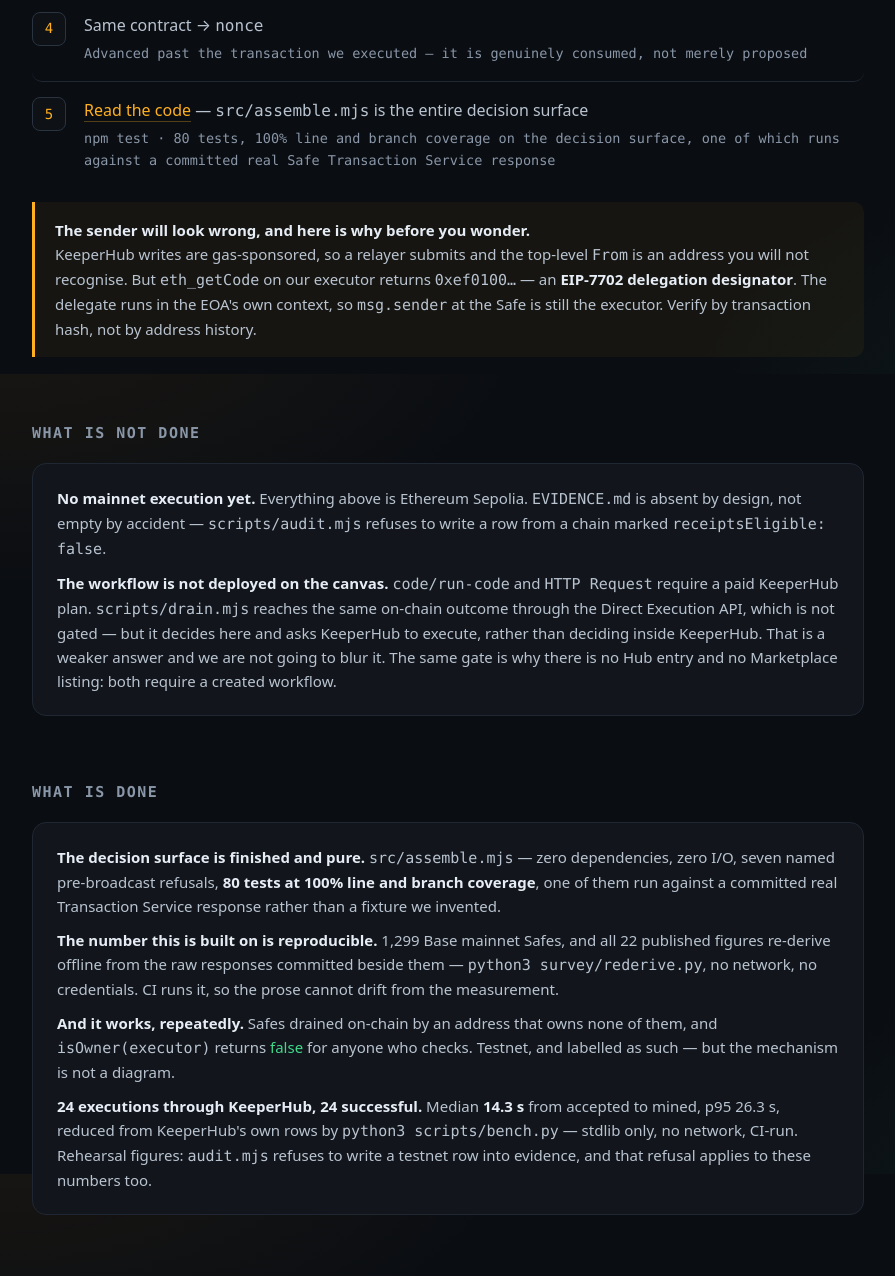
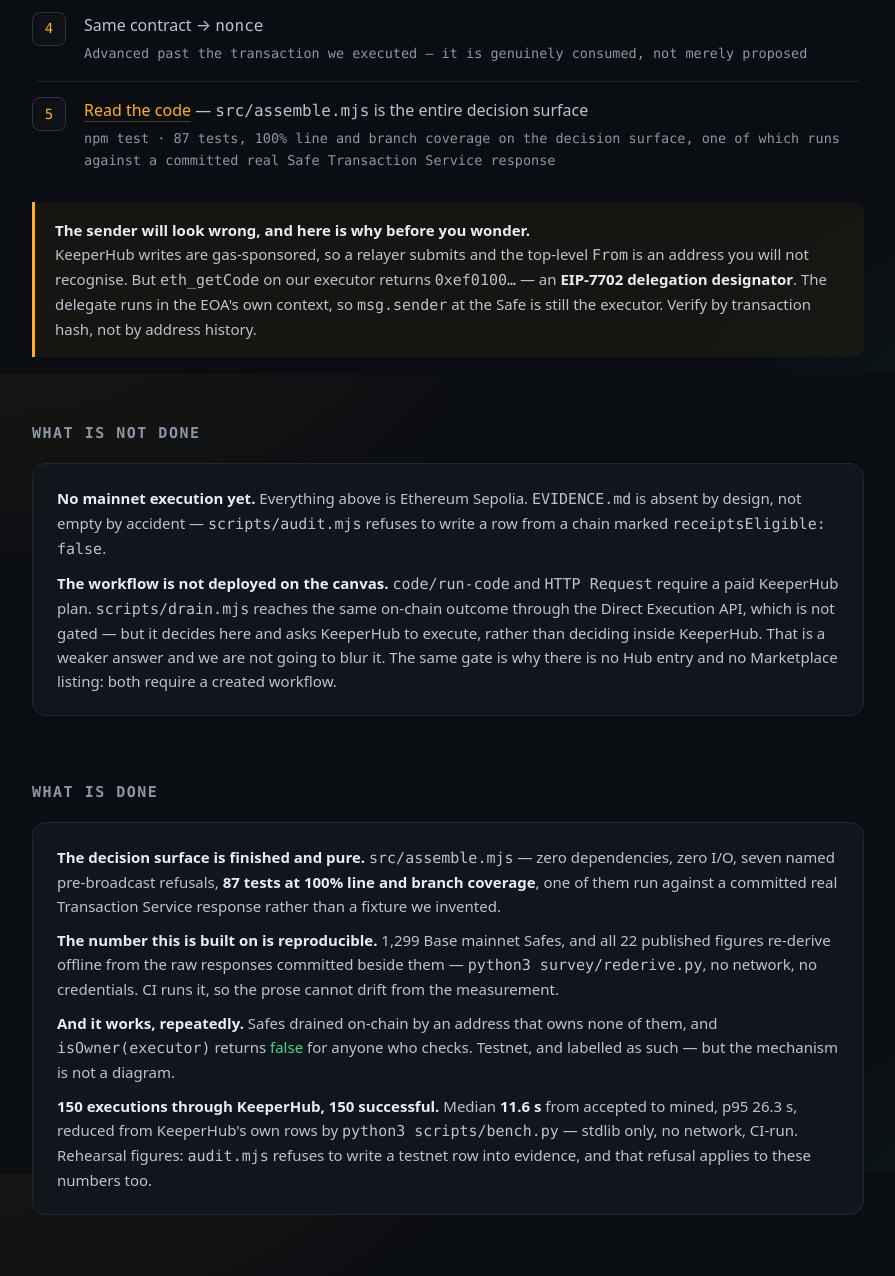
Before and after one commit to edycutjong/gavel, a website: page site/index.html in a window 1280 px wide. Shown: the part 2826-4102 px from the top of the page, without its empty margins (192-1087 px from the left). Drawn offline with Linux system fonts and the light colour scheme.

Commit message:
The landing page was the worst offender
Swept the two judge-facing HTML surfaces, which every previous count check today
had skipped. site/index.html claimed 24 executions and a 14.3 s median against a
real 150 and 11.56 s, and said "80 tests" in three places; site/deck.html said it
in a fourth. The landing page is the first thing a judge opens, so it was carrying
the oldest numbers to the largest audience.

The p95 was already right at 26.3 s, which is how the stale median survived: one
number in the pair kept being correct.

Retraction table widened to say so rather than filing this under the README entry
it did not belong to.

```diff
--- a/site/index.html
+++ b/site/index.html
@@ -342,7 +342,7 @@
     </li>
     <li>
       <a href="https://github.com/edycutjong/gavel">Read the code</a> — <code>src/assemble.mjs</code> is the entire decision surface
-      <span class="expect"><code>npm test</code> · 80 tests, 100% line and branch coverage on the decision surface, one of which runs against a committed real Safe Transaction Service response</span>
+      <span class="expect"><code>npm test</code> · 87 tests, 100% line and branch coverage on the decision surface, one of which runs against a committed real Safe Transaction Service response</span>
     </li>
   </ol>
 
@@ -373,7 +373,7 @@
   <div class="card reveal" style="font-size:15px">
     <p style="margin:0 0 10px"><b style="color:var(--hi)">The decision surface is finished and pure.</b>
     <code>src/assemble.mjs</code> — zero dependencies, zero I/O, seven named pre-broadcast refusals,
-    <b style="color:var(--hi)">80 tests at 100% line and branch coverage</b>, one of them run against a
+    <b style="color:var(--hi)">87 tests at 100% line and branch coverage</b>, one of them run against a
     committed real Transaction Service response rather than a fixture we invented.</p>
     <p style="margin:0 0 10px"><b style="color:var(--hi)">The number this is built on is reproducible.</b>
     1,299 Base mainnet Safes, and all 22 published figures re-derive offline from the raw responses
@@ -383,8 +383,8 @@
     on-chain by an address that owns none of them, and <code>isOwner(executor)</code> returns
     <em style="color:var(--green);font-style:normal">false</em> for anyone who checks. Testnet, and
     labelled as such — but the mechanism is not a diagram.</p>
-    <p style="margin:0"><b style="color:var(--hi)">24 executions through KeeperHub, 24 successful.</b>
-    Median <b style="color:var(--hi)">14.3 s</b> from accepted to mined, p95 26.3 s, reduced from
+    <p style="margin:0"><b style="color:var(--hi)">150 executions through KeeperHub, 150 successful.</b>
+    Median <b style="color:var(--hi)">11.6 s</b> from accepted to mined, p95 26.3 s, reduced from
     KeeperHub's own rows by <code>python3 scripts/bench.py</code> — stdlib only, no network, CI-run.
     Rehearsal figures: <code>audit.mjs</code> refuses to write a testnet row into evidence, and that
     refusal applies to these numbers too.</p>
```
Also changed, not shown: site/deck.html (+1 -1 lines), README.md.
